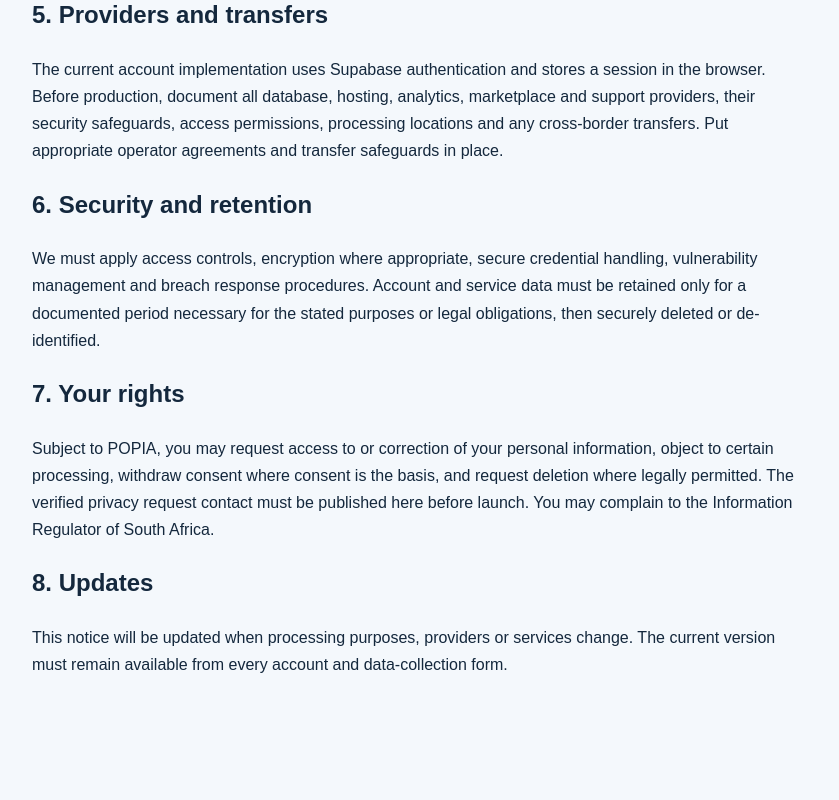
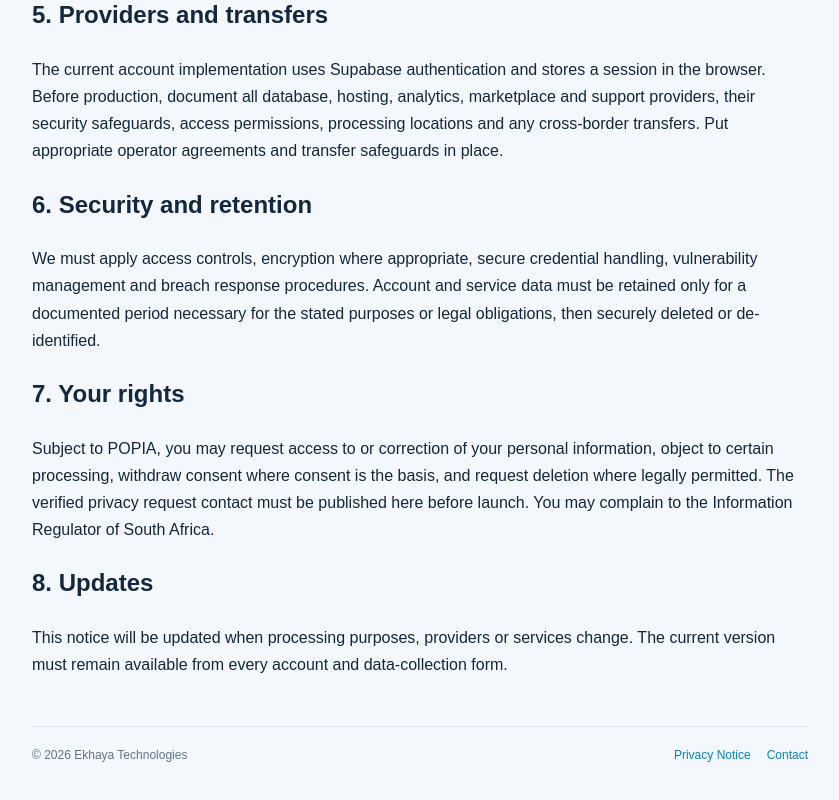
Before and after one commit to Luxolog/ekhaya-commerce-platform, a Next.js app: page /privacy in a window 1280 px wide. Shown: the part 1047-1847 px from the top of the page, without its empty margins (220-1059 px from the left). Before the commit the page ends 1765 px from the top, so only its background shows below. Built offline with nearby package versions, Linux system fonts and the light colour scheme.

Commit message:
Add consistent privacy and contact footer links

```diff
--- a/src/app/privacy/page.tsx
+++ b/src/app/privacy/page.tsx
@@ -1,3 +1,5 @@
+import SiteFooter from "@/components/SiteFooter";
+
 export default function PrivacyPage() {
   return <main style={{maxWidth:820,margin:"40px auto",padding:"0 22px",fontFamily:"Arial,sans-serif",lineHeight:1.7,color:"#14283D"}}>
     <a href="/account/">← Seller account</a>
@@ -20,5 +22,6 @@ export default function PrivacyPage() {
     <p>Subject to POPIA, you may request access to or correction of your personal information, object to certain processing, withdraw consent where consent is the basis, and request deletion where legally permitted. The verified privacy request contact must be published here before launch. You may complain to the <a href="https://inforegulator.org.za/">Information Regulator of South Africa</a>.</p>
     <h2>8. Updates</h2>
     <p>This notice will be updated when processing purposes, providers or services change. The current version must remain available from every account and data-collection form.</p>
+    <SiteFooter />
   </main>;
 }
```
